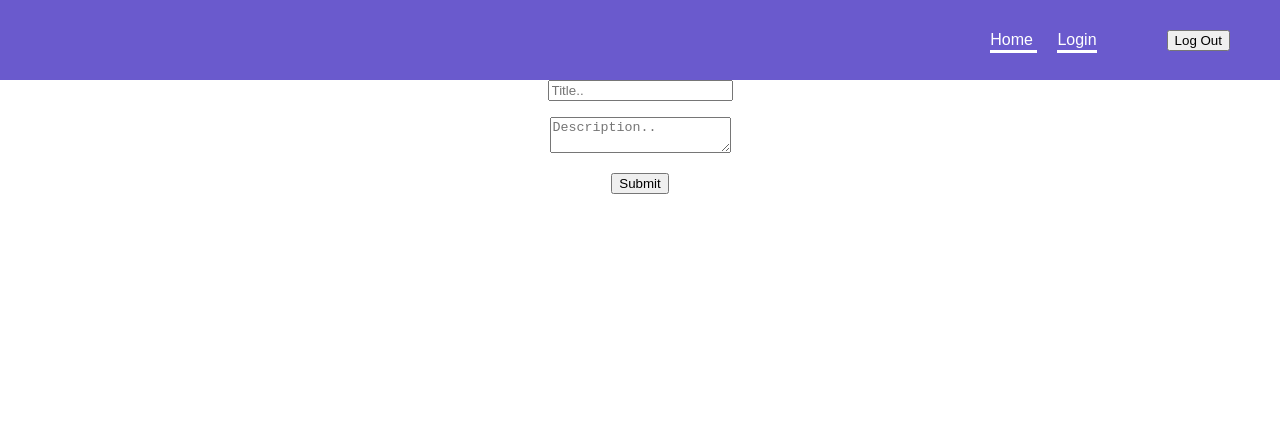
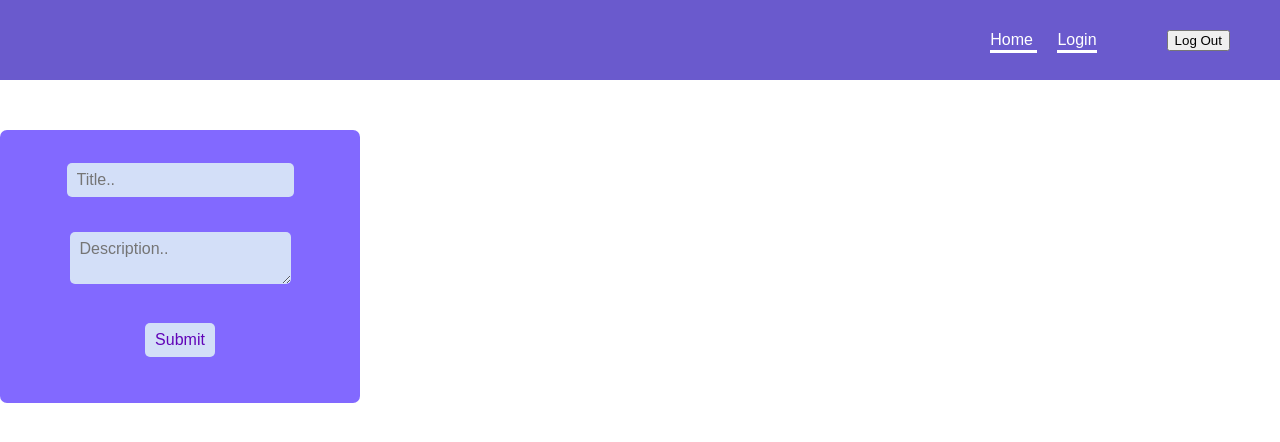
Before and after one commit to ShubhaamTiwary/Firebase-Social-Media, a React (Create React App) app: page /createpost in a window 1280 px wide. Shown: the top 442 px of the page. Built offline with nearby package versions, Linux system fonts and the light colour scheme; no server answers.

Commit message:
Changed css

```diff
--- a/src/App.css
+++ b/src/App.css
@@ -46,3 +46,41 @@
   font-size: 15px;
   border-radius: 50%;
 }
+
+input,
+textarea {
+  font-family: "Nunito", sans-serif;
+}
+
+.create-post {
+  width: 100%;
+  height: auto;
+  display: flex;
+  justify-content: center;
+}
+form {
+  margin-top: 50px;
+  padding: 30px 20px;
+  width: 320px;
+  border-radius: 7px;
+  background-color: white;
+  backdrop-filter: blur(5px);
+  background-color: rgba(43, 0, 255, 0.588);
+  overflow: hidden;
+}
+
+input,
+textarea {
+  padding: 8px 10px;
+  margin: 3px 8px 16px 8px;
+  background-color: rgba(222, 239, 248, 0.877);
+  border: 0px transparent;
+  border-radius: 5px;
+  color: rgb(97, 4, 184);
+  font-size: 16px;
+  z-index: 1;
+}
+
+.submitForm:hover {
+  cursor: pointer;
+}
--- a/src/Pages/create-post/create-form.tsx
+++ b/src/Pages/create-post/create-form.tsx
@@ -4,6 +4,7 @@
 import {addDoc, collection} from 'firebase/firestore';
 import {auth, db} from '../../config/firebase'
 import {useAuthState} from "react-firebase-hooks/auth";
+import {useNavigate} from 'react-router-dom'
 
 interface CreateFormData{
     title : string;
@@ -12,6 +13,8 @@
 
 export const CreateForm = () =>{
     const [user]=useAuthState(auth);
+    const navigate=useNavigate();
+
     const schema = yup.object().shape({
         tittle : yup.string(),
         description : yup.string().required("Description Required"),
@@ -27,8 +30,10 @@
             title: data.title,
             description :  data.description,
             username : user?.displayName,
-            id : user?.uid
-        })
+            userId : user?.uid
+        });
+
+        navigate('/');
     }
     return(
         <form onSubmit={handleSubmit(onCreatePost)}>
```
